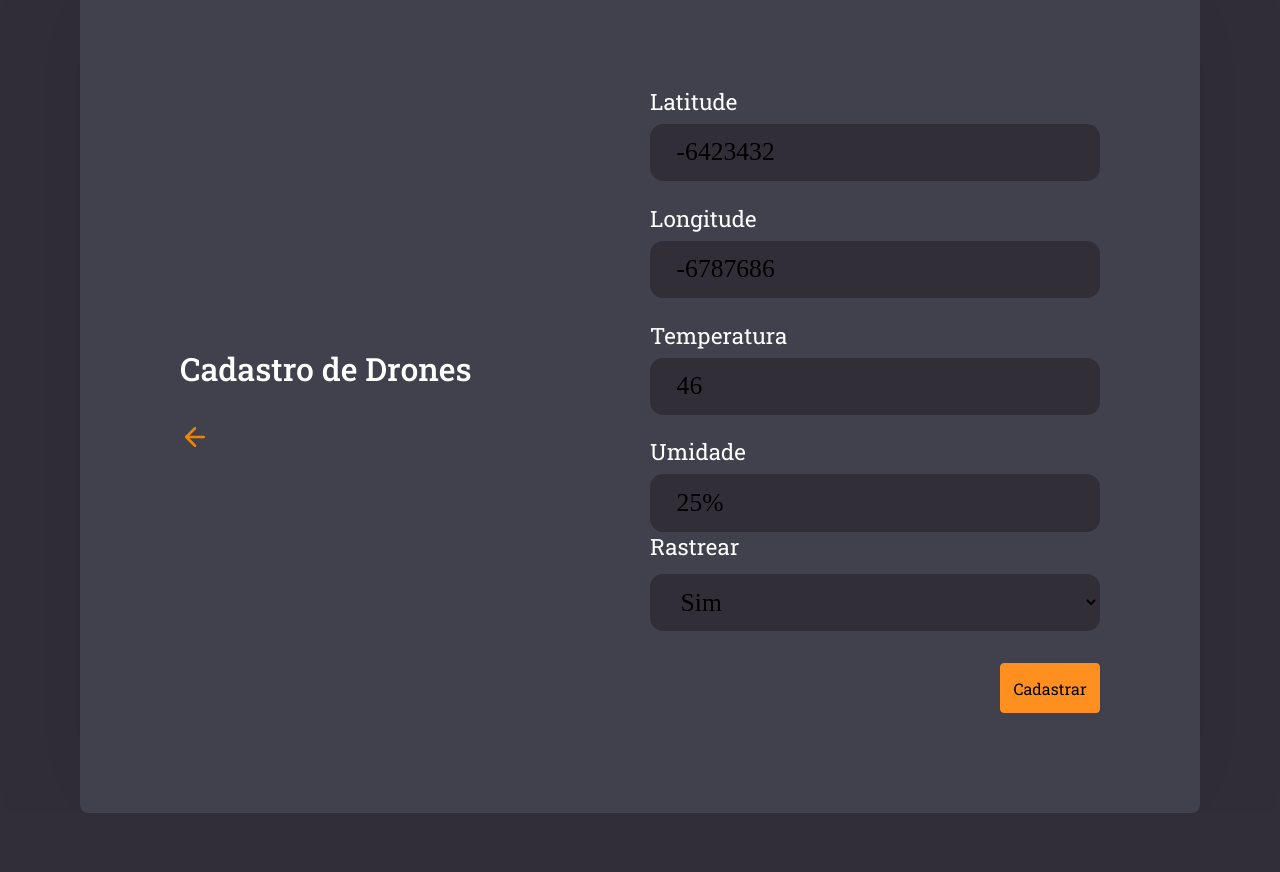
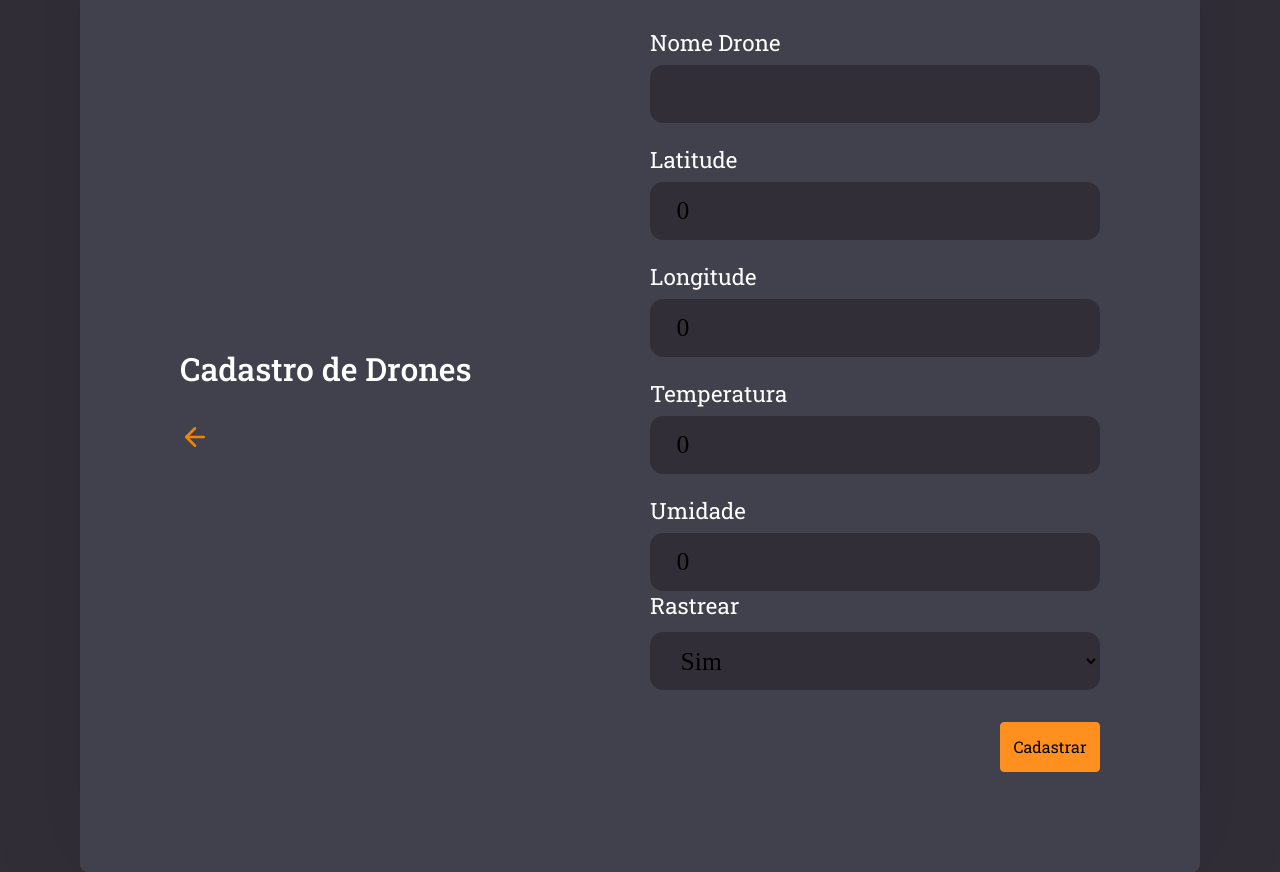
Before and after one commit to Drone-Radar/drone-radar, a React (Create React App) app: page /drones/input in a window 1280 px wide. Before the commit the page ends 813 px from the top, so only its background shows below. Built offline with nearby package versions, Linux system fonts and the light colour scheme.

Commit message:
link com o backend

```diff
--- a/src/pages/InputDrone/index.js
+++ b/src/pages/InputDrone/index.js
@@ -9,10 +9,11 @@ import './style.css'
 
 export default function InputDrone() {
 
-  const [latitude, setLatitude] = useState('');
-  const [longitude, setLongitude] = useState('');
-  const [temperatura, setTemperatura] = useState('');
-  const [umidade, setUmidade] = useState('');
+  const [nameDrone, setNameDrone] = useState('');
+  const [latitude, setLatitude] = useState(0);
+  const [longitude, setLongitude] = useState(0);
+  const [temperatura, setTemperatura] = useState(0);
+  const [umidade, setUmidade] = useState(0);
   const [rastrear, setRastrear] = useState(true);
 
   const history = useHistory();
@@ -20,10 +21,18 @@ export default function InputDrone() {
   async function handleRegister(event) {
     event.preventDefault();
 
-    const data = { latitude, longitude, temperatura, umidade, rastrear };
+    const data = {
+      name: nameDrone,
+      latitude: latitude,
+      longitude: longitude,
+      temperature: temperatura,
+      humidity: umidade,
+      tracking: rastrear
+    };
+      console.log(data);
 
     try {
-      //const res = await api.post('ErrorOcurrence', data);
+      const res = await api.post('drones', data);
       alert(`Drone cadastrado com sucesso`);
       history.push('/drones/list');
     }
@@ -31,8 +40,6 @@ export default function InputDrone() {
       alert(err.response.data)
     }
   }
-
-
   return (
     <div className="register-container">
       <div className="content">
@@ -44,42 +51,49 @@ export default function InputDrone() {
         </section>
         <form onSubmit={handleRegister}>
 
+
+          <Input
+            name="name"
+            label="Nome Drone"
+            value={nameDrone}
+            onChange={(e) => {setNameDrone(e.target.value)}}
+          />
           <Input
             name="latitude"
             label="Latitude"
-            value="-6423432"
+            value={latitude}
             onChange={(e) => {setLatitude(e.target.value)}}
           />
 
           <Input
             name="longitude"
             label="Longitude"
-            value="-6787686"
+            value={longitude}
             onChange={(e) => {setLongitude(e.target.value)}}
           />
 
           <Input
             name="temperatura"
             label="Temperatura"
-            value="46"
+            value={temperatura}
             onChange={(e) => {setTemperatura(e.target.value)}}
           />
 
           <Input
             name="umidade"
             label="Umidade"
-            value="25%"
+            value={umidade}
             onChange={(e) => {setUmidade(e.target.value)}}
           />
 
           <Select
             name="rastrear"
             label="Rastrear"
-            value={0}
+            value={rastrear}
             onChange={e => {setRastrear(e.target.value)}}
             options={[
-              { value: 0, label: 'Sim'},
-              { value: 1, label: 'Não'},
+              { value: true, label: 'Sim'},
+              { value: false, label: 'Não'},
             ]}
           />
           <button className="button" type="submit">
--- a/src/services/api.js
+++ b/src/services/api.js
@@ -1,7 +1,7 @@
 import axios from 'axios';
 
 const api = axios.create({
-    baseURL: 'http://localhost:3333'
+    baseURL: 'http://localhost:3333/api/'
 })
 
 export default api;
```
